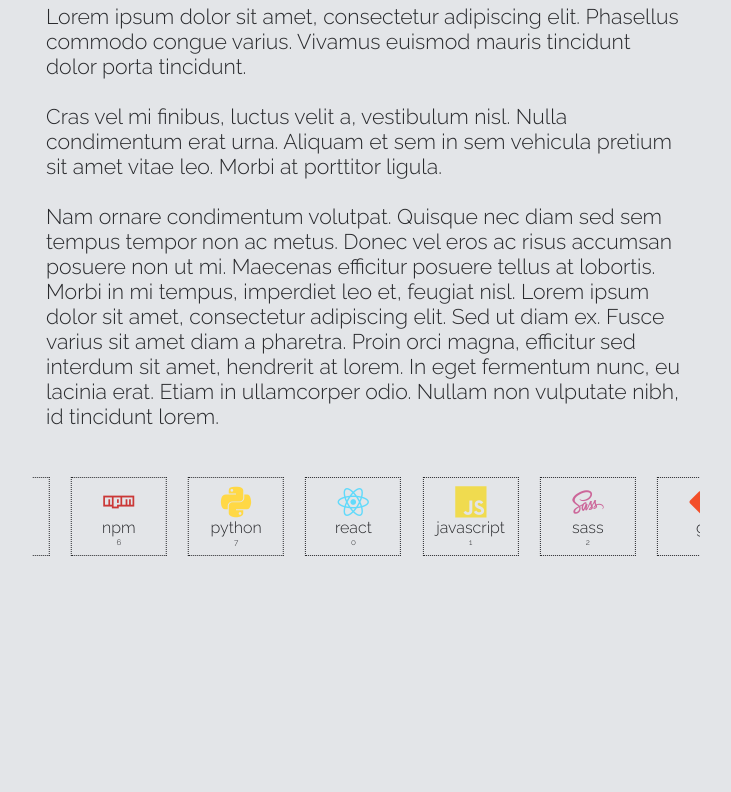
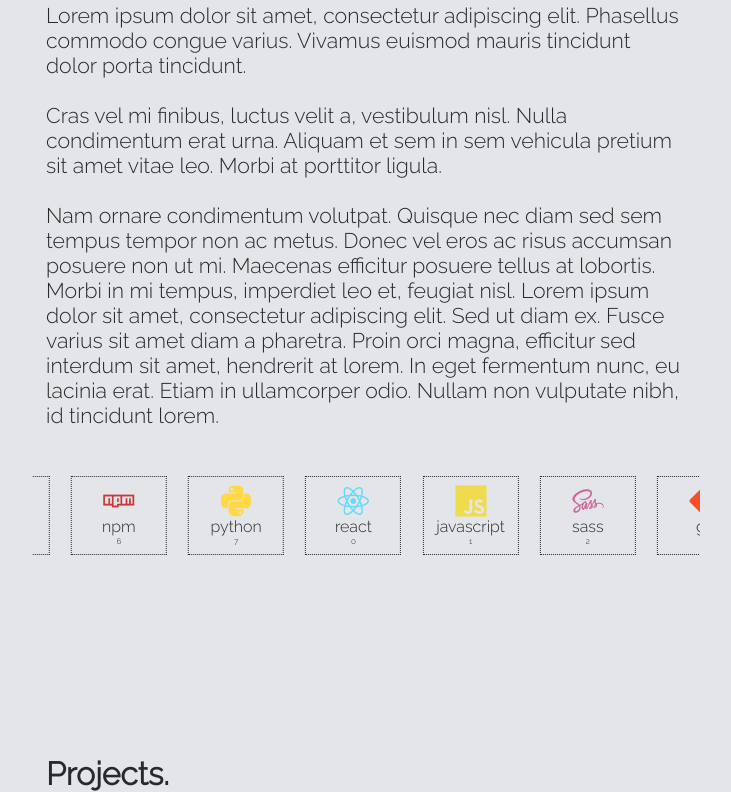
Before and after one commit to rullcoin/portfolio-site, a React (Create React App) app: page / in a window 1280 px wide. Shown: the part 757-1549 px from the top of the page, without its empty margins (274-1005 px from the left). Before the commit the page ends 1513 px from the top, so only its background shows below. Built offline with nearby package versions, Linux system fonts and the light colour scheme.

Commit message:
Add project header

```diff
--- a/src/App.css
+++ b/src/App.css
@@ -103,7 +103,6 @@ a:hover {
 
 .header {
   padding: 2rem 0 2rem 0;
-  border-bottom: 1px solid var(--text-color);
   position: sticky;
   top: 0;
   width: 100%;
@@ -125,13 +124,20 @@ a:hover {
 }
 
 .about-container {
-  flex-direction: column;
   gap: 3rem;
 }
 
-.about-text {
+.about-text, .project-text  {
   width: 50%;
   font-size: 1.33rem;
+}
+
+.projects-container {
+  width: 100%;
+}
+
+.project-text {
+  width: 50%;
 }
 
 a {
@@ -146,6 +152,7 @@ a {
   font-weight: bold;
   /* animation: slide-in 0.7s both; */
 }
+
 
 .rotate span {
   display: inline-flex;
@@ -247,6 +254,9 @@ a {
   display: flex;
 }
 
+
+
+
 @media screen and (max-width: 750px) {
   .current-title {
     font-size: 30px;
--- a/src/App.js
+++ b/src/App.js
@@ -2,6 +2,7 @@ import './App.css';
 import Intro from './components/Intro';
 import About from './components/About';
 import Carousel from './components/Carousel';
+import Projets from './components/Projets';
 
 function App() {
 
@@ -9,6 +10,7 @@ function App() {
     <div className="main-container flex-center">
     <Intro />
     <About />
+    <Projets />
     </div>
   );
 }
--- a/src/components/About.js
+++ b/src/components/About.js
@@ -4,7 +4,7 @@ import Carousel from "./Carousel";
 
 const About = () => {
   return (
-    <div className="about-container flex-center">
+    <div className="about-container flex-center column">
       <div className="About-wrapper flex-center column">
         <div className="about-text">
         <h2>About.</h2>
--- /dev/null
+++ b/src/components/Projets.js
@@ -0,0 +1,13 @@
+import React from "react";
+
+const Projets = () => {
+  return (
+    <div className="projects-container flex-center column">
+            <div className="project-text flex">
+            <h2 >Projects.</h2>
+            </div>
+        </div>
+  );
+};
+
+export default Projets;
```
Also changed, not shown: src/components/Intro.js (+16 -21 lines).
